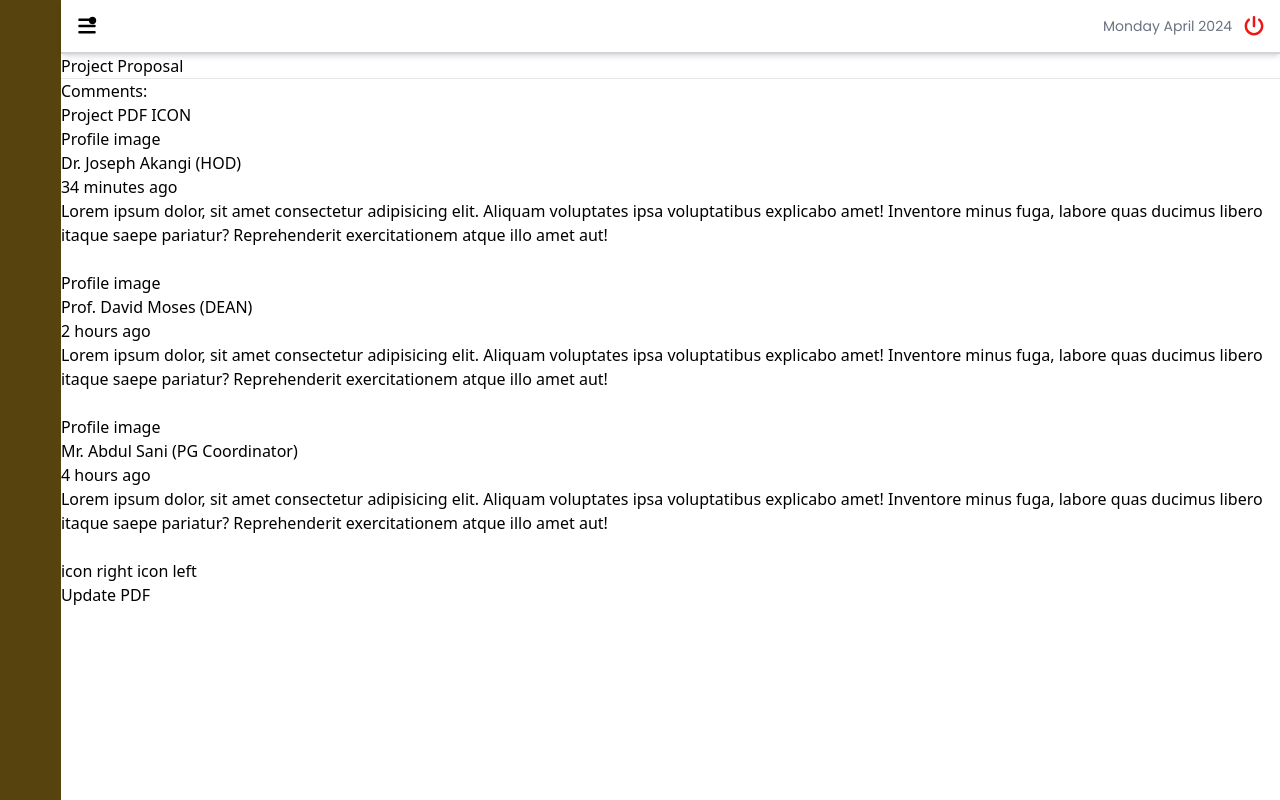
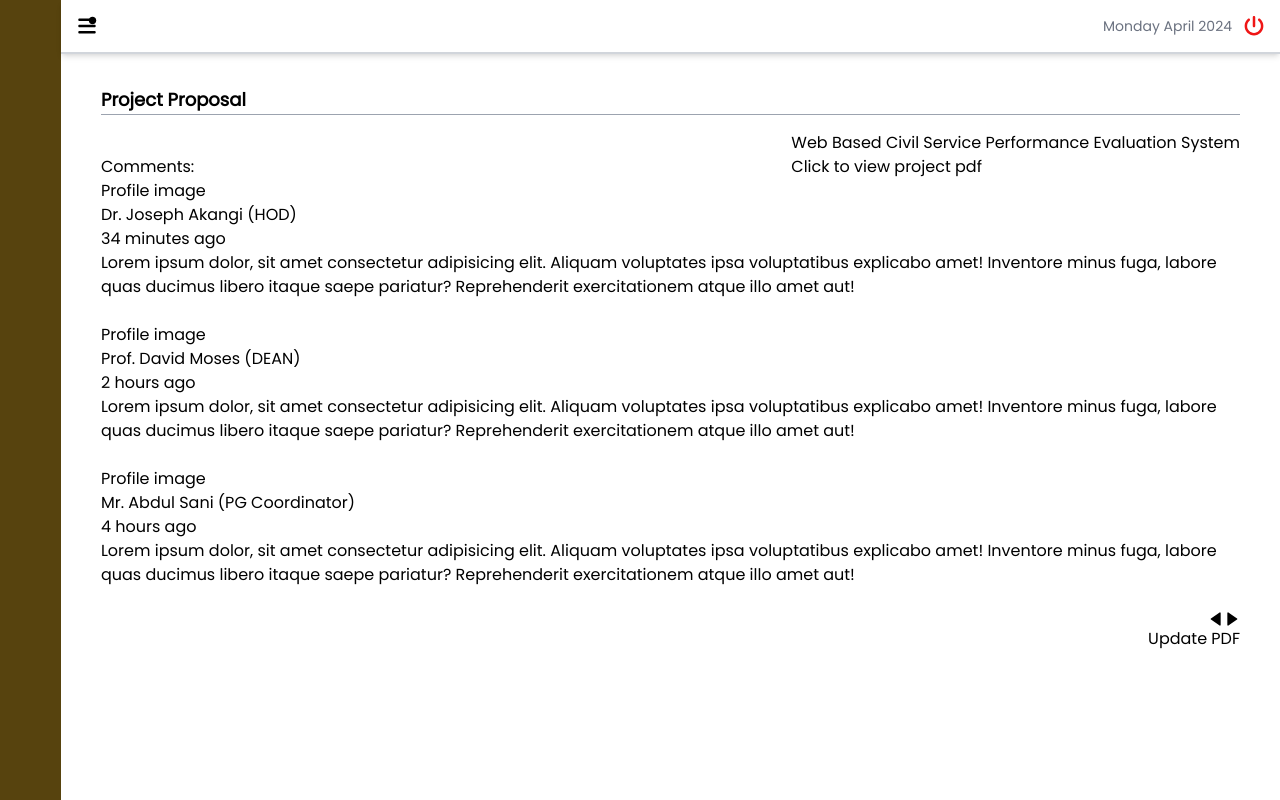
Before and after one commit to javadroid/Assignment, a React (Create React App) app: page /proposal in a window 1280 px wide. Built offline with nearby package versions, Linux system fonts and the light colour scheme.

Commit message:
updated proposal component and install materialui

```diff
--- a/package.json
+++ b/package.json
@@ -3,6 +3,9 @@
   "version": "0.1.0",
   "private": true,
   "dependencies": {
+    "@emotion/react": "^11.11.4",
+    "@emotion/styled": "^11.11.5",
+    "@mui/material": "^5.15.15",
     "@testing-library/jest-dom": "^5.17.0",
     "@testing-library/react": "^13.4.0",
     "@testing-library/user-event": "^13.5.0",
--- a/src/components/Student-Dashboard/Proposal.tsx
+++ b/src/components/Student-Dashboard/Proposal.tsx
@@ -1,20 +1,25 @@
 import React from "react";
 import SideDesign from "../Reusable-Code/SideDesign";
 import Navigation from "../Reusable-Code/Navigation";
+import { Link } from "react-router-dom";
+import { BiSolidLeftArrow, BiSolidRightArrow } from "react-icons/bi";
 
 const Proposal = () => {
   return (
-    <div className="h-screen flex flex-row">
+    <div className="component flex flex-row">
       <SideDesign />
-      <div className="w-full">
+      <div className="w-full h-screen text-black">
         <Navigation />
-        <div>
-          <h1>Project Proposal</h1>
-          <hr />
-          <div>
-            <main>
+        <div className="pt-8 px-10">
+          <h1 className="font-semibold text-lg">Project Proposal</h1>
+          <hr className="border-gray-400" />
+          <div className="flex flex-col pt-4">
+            <main className="flex flex-row items-end justify-between w-full">
               <h2>Comments:</h2>
-              <button>Project PDF ICON </button>
+              <div>
+                <h2>Web Based Civil Service Performance Evaluation System</h2>
+                <Link to={"#"}>Click to view project pdf</Link>
+              </div>
             </main>
             <section>
               <div>
@@ -64,8 +69,11 @@ const Proposal = () => {
               </p>
               <button></button>
             </section>
-            <div>
-              <div>icon right icon left</div>
+            <div className="flex flex-col items-end">
+              <div className="flex flex-row justify-between">
+                <BiSolidLeftArrow />
+                <BiSolidRightArrow />
+              </div>
               <button>Update PDF</button>
             </div>
           </div>
```
Also changed, not shown: 1 other file (tests, documents, lock files or other folders).
